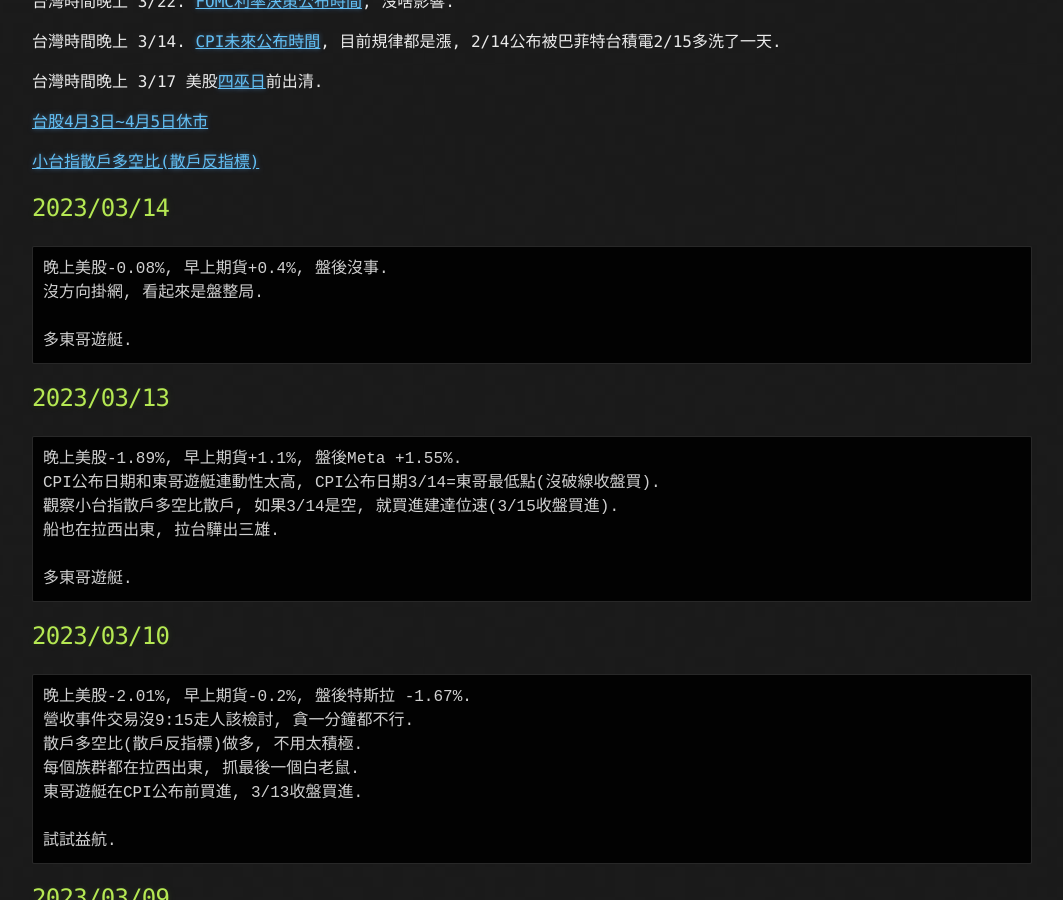
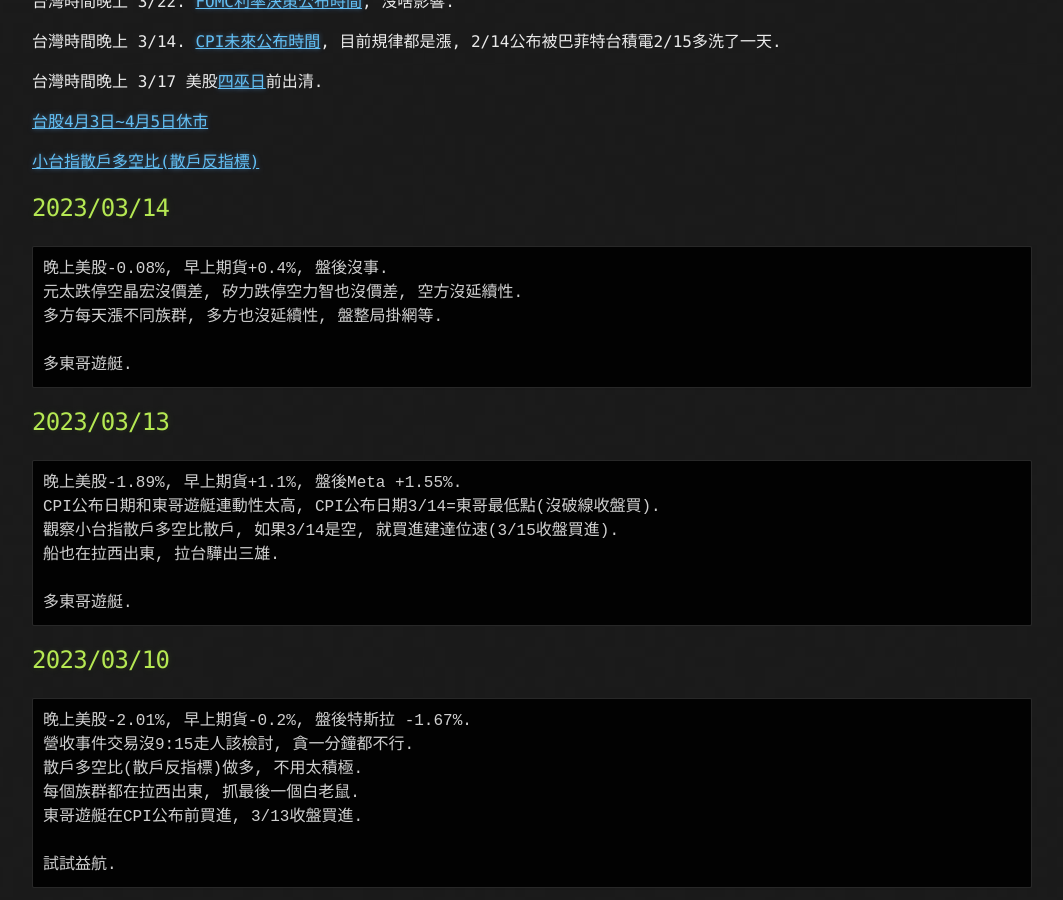
Before and after one commit to lepg5487/Stock_God, a Jekyll site: the page built from index.md, in a window 1280 px wide and 900 px high, scrolled down 468 px. Shown: the whole window, without its empty margins (108-1171 px from the left). Built offline with Jekyll 4.4.1, drawn with Linux system fonts in a browser that asks for light colours; our own code applies the rules of GitHub Pages for plain Markdown files.

Commit message:
Update index.md

````diff
--- a/index.md
+++ b/index.md
@@ -25,7 +25,8 @@ layout: testlayouts
 ## 2023/03/14
 ```
 晚上美股-0.08%, 早上期貨+0.4%, 盤後沒事.
-沒方向掛網, 看起來是盤整局.
+元太跌停空晶宏沒價差, 矽力跌停空力智也沒價差, 空方沒延續性.
+多方每天漲不同族群, 多方也沒延續性, 盤整局掛網等.
 
 多東哥遊艇.
 ```
````
